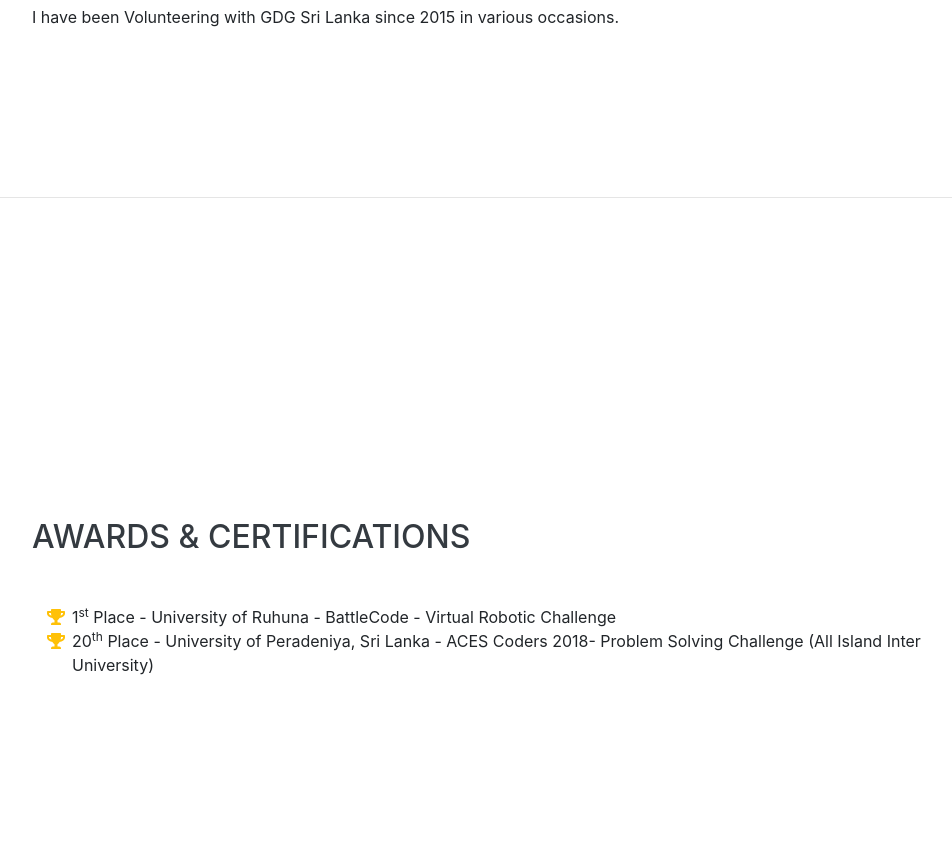
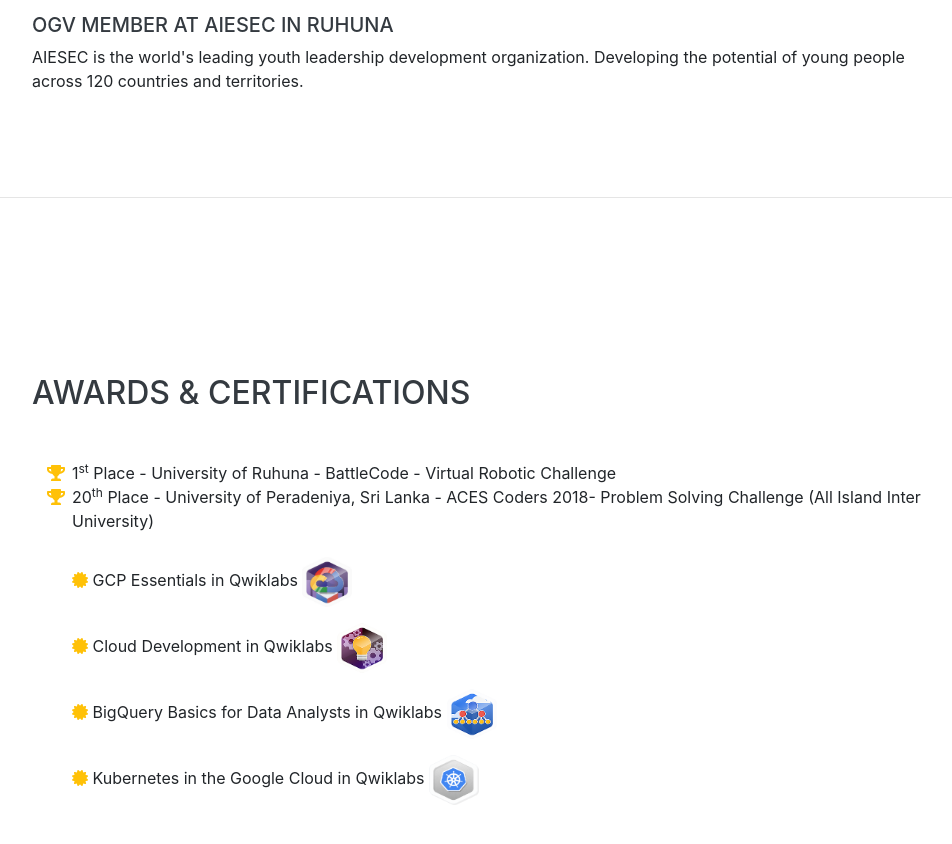
Before and after one commit to hiranthaPeiris/hiranthapeiris.github.io, a website with bundled scripts: page index.html in a window 1280 px wide. Shown: the part 4245-5089 px from the top of the page, without its empty margins (288-1240 px from the left). Built offline with nearby package versions, Linux system fonts and the light colour scheme; a web font is replaced by a local one.

Commit message:
final-web

```diff
--- a/index.html
+++ b/index.html
@@ -282,8 +282,13 @@
         <h5>Organizer at <a href="https://www.facebook.com/csscuor/">Computer Science Students' Community of University of Ruhuna</a>Computer Science Students' Community of University of Ruhuna</h5>
         <p class="mb-0">Computer Science Students' Community of the University of Ruhuna is a non-profit student-driven community which focus on uplifting student knowledge and skills by organizing various events throughout the year.
           Rush Coder Hackathon is the main event of the year. </p>
+          <br>
         <h5>Volunteer at Google Developer Group Sri Lanka</h5>
         <p class="mb-0">I have been Volunteering with GDG Sri Lanka since 2015 in various occasions.</p>
+        <br>
+        <h5>OGV Member at AIESEC in Ruhuna</h5>
+        <p class="mb-0">AIESEC is the world's leading youth leadership development organization.
+          Developing the potential of young people across 120 countries and territories.</p>
       </div>
     </section>
 
@@ -301,6 +306,19 @@
             <i class="fa-li fa fa-trophy text-warning"></i>
             20<sup>th</sup>
             Place - University of  Peradeniya, Sri Lanka - ACES Coders 2018- Problem Solving Challenge (All Island Inter University) </li>
+          <br>
+          <li>
+            <p><i class="fa fa-certificate text-warning"></i> GCP Essentials in Qwiklabs <a href="https://google.qwiklabs.com/public_profiles/ff047732-32e3-45e6-b2d8-de30e5fed448"><img src="./img/gcp.jpg" width="50px" height="50px"></a> </p>
+          </li>
+          <li>
+            <p><i class="fa fa-certificate text-warning"></i> Cloud Development in Qwiklabs <a href="https://google.qwiklabs.com/public_profiles/ff047732-32e3-45e6-b2d8-de30e5fed448"><img src="./img/cloudG.png" width="50px" height="50px"></a> </p>
+          </li>
+          <li>
+            <p><i class="fa fa-certificate text-warning"></i> BigQuery Basics for Data Analysts in Qwiklabs <a href="https://google.qwiklabs.com/public_profiles/ff047732-32e3-45e6-b2d8-de30e5fed448"><img src="./img/bigq.png" width="50px" height="50px"></a> </p>
+          </li>
+          <li>
+            <p><i class="fa fa-certificate text-warning"></i> Kubernetes in the Google Cloud in Qwiklabs <a href="https://google.qwiklabs.com/public_profiles/ff047732-32e3-45e6-b2d8-de30e5fed448"><img src="./img/k8.png" width="50px" height="50px"></a> </p>
+          </li>
         </ul>
       </div>
     </section>
```
Also changed, not shown: img/bigq.png (added), img/cloudG.png (added), img/gcp.jpg (added), img/k8.png (added), img/profile.jpg (deleted).
